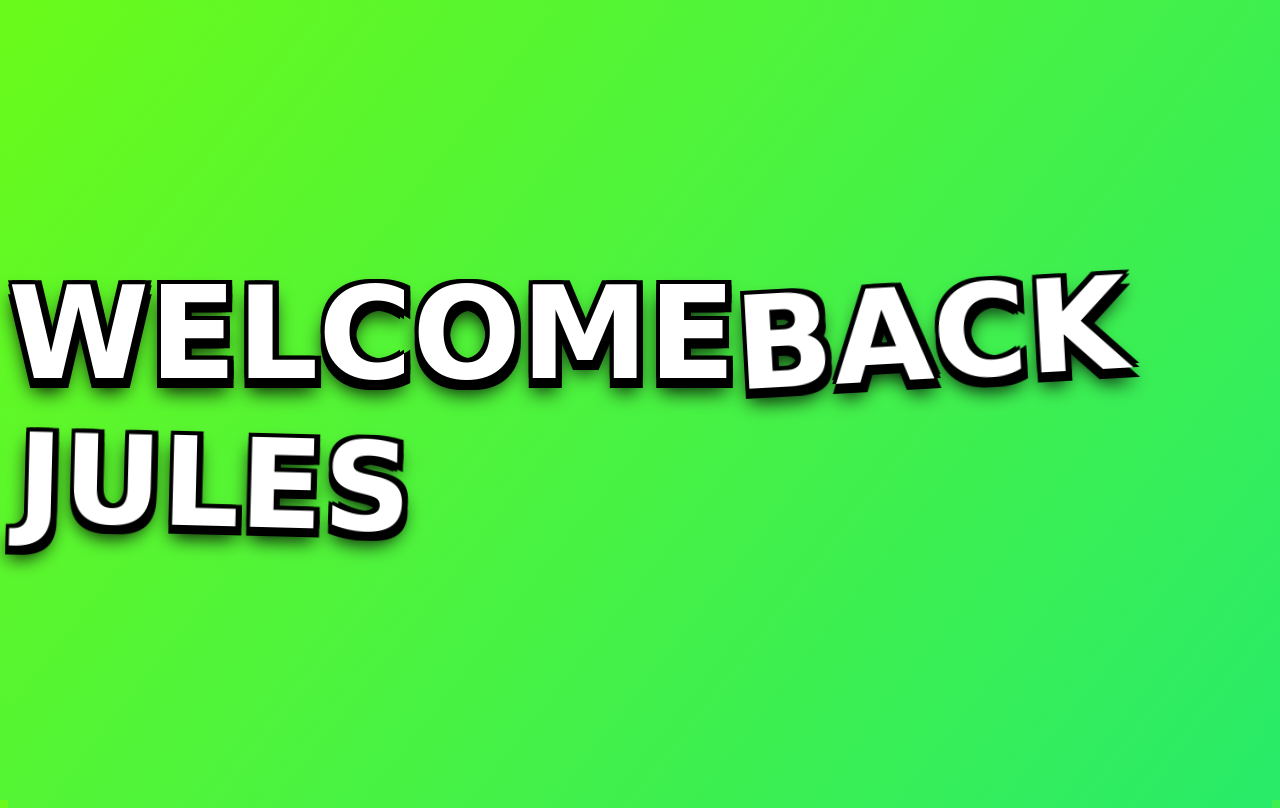
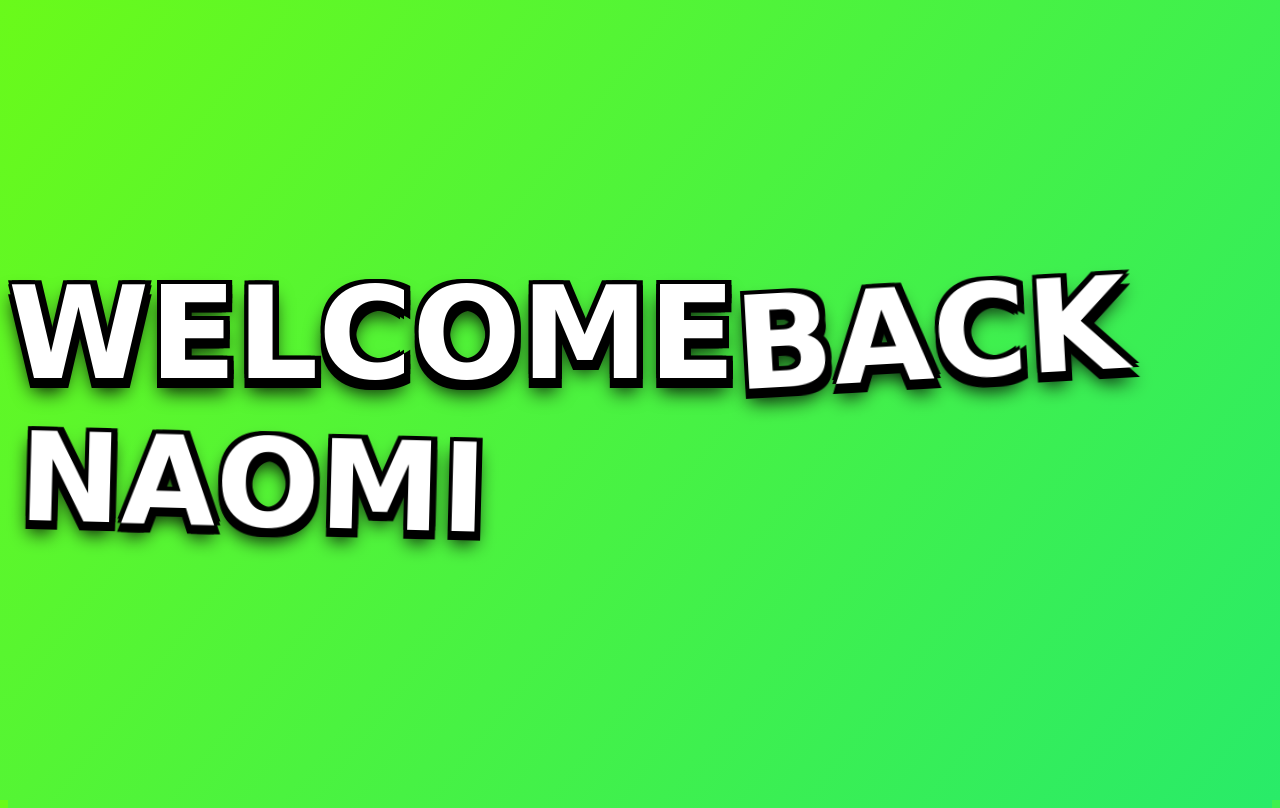
Before and after one commit to matt123miller/welcome-back-simpleclick, a plain HTML site: page index.html in a window 1280 px wide. Drawn offline with Linux system fonts and the light colour scheme.

Commit message:
Update index.html

```diff
--- a/index.html
+++ b/index.html
@@ -118,7 +118,7 @@
 </head>
 
 <body>
-  <h1><span>WELCOME</span><span>BACK</span><span>JULES</span></h1>
+  <h1><span>WELCOME</span><span>BACK</span><span>NAOMI</span></h1>
 </body>
 
 </html>
```
